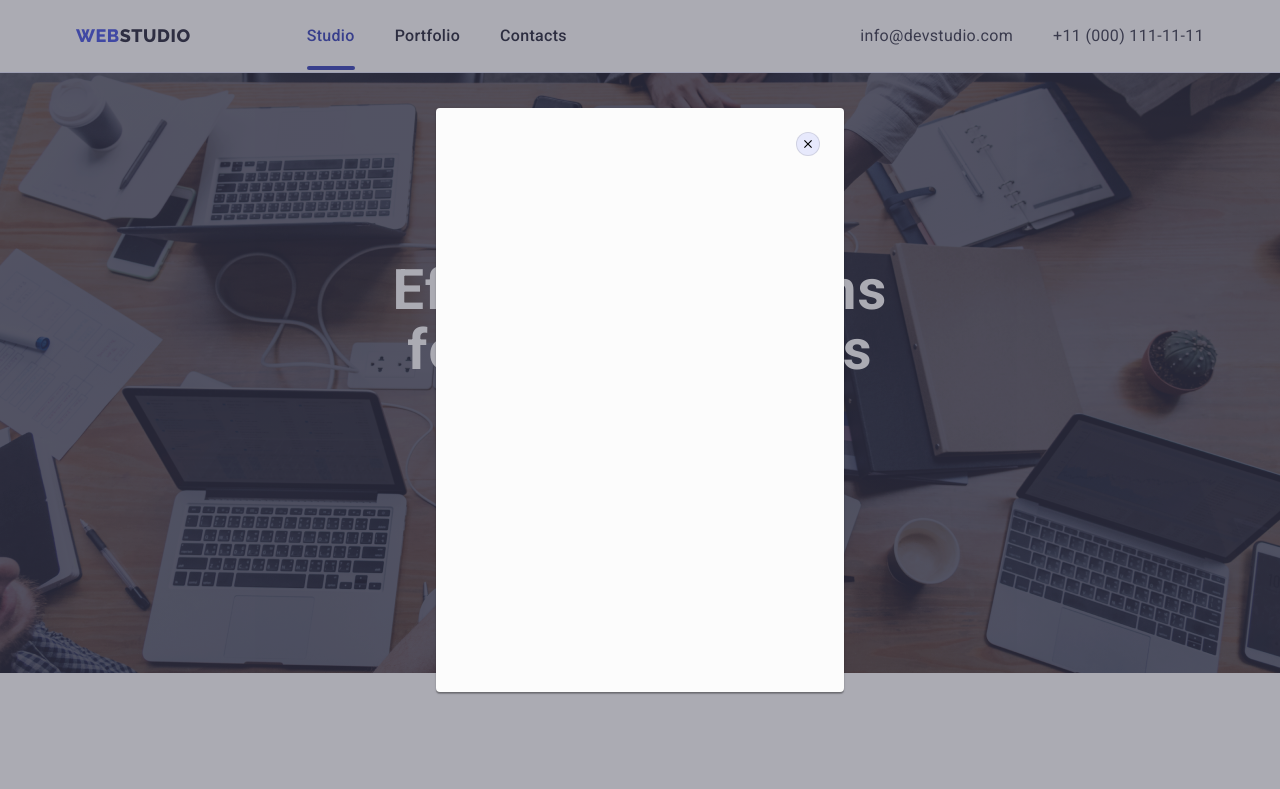
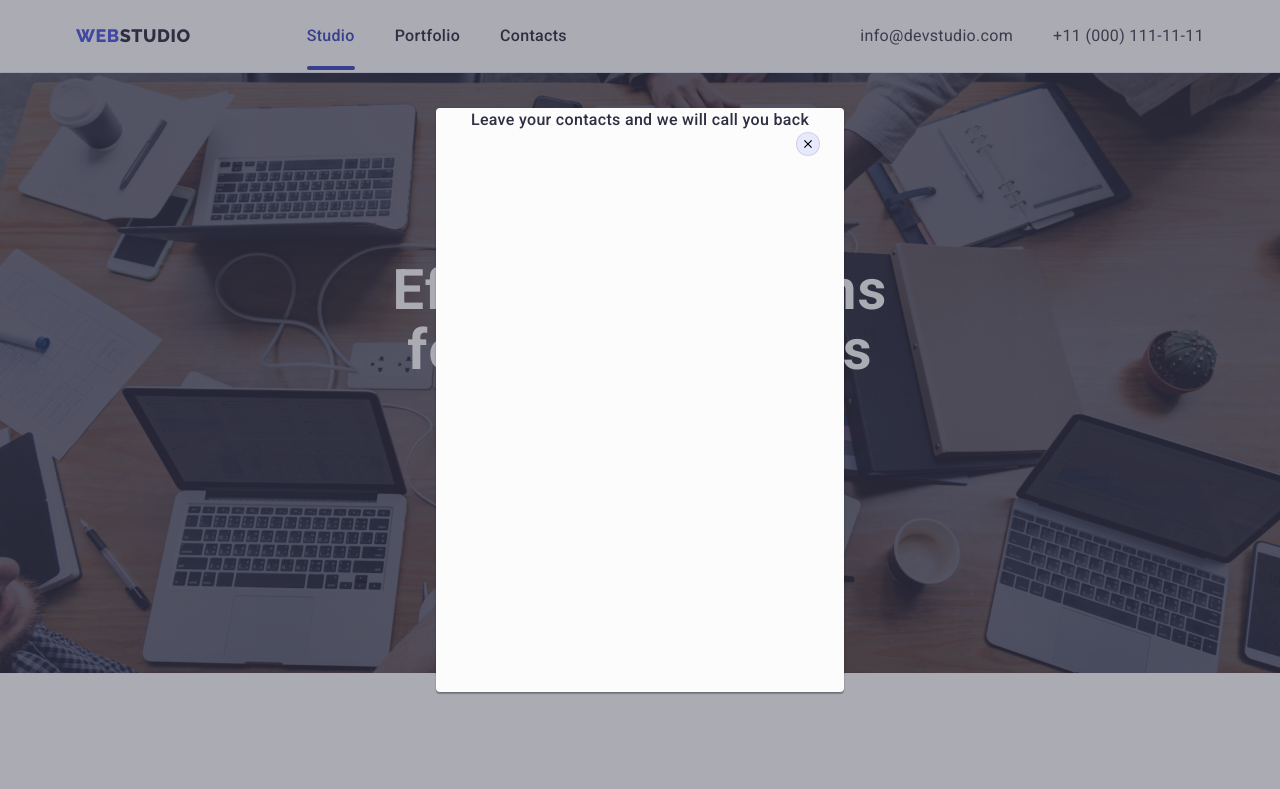
Before and after one commit to Serhii-Kysil/goit-markup-hw-05, a plain HTML site: page index.html in a window 1280 px wide. Both pictures are taken after a click on the button "Order Service". Shown: the top 789 px of the page. Drawn offline with nearby package versions, Linux system fonts and the light colour scheme.

Commit message:
modal window add

```diff
--- a/css/styles.css
+++ b/css/styles.css
@@ -648,3 +648,12 @@ input::placeholder {
 .footer-submit-icon {
   fill: #ffffff;
 }
+.modal-window-title {
+  color: #2e2f42;
+  text-align: center;
+  font-size: 16px;
+  font-style: normal;
+  font-weight: 500;
+  letter-spacing: 0.32px;
+  line-height: 24px;
+}
--- a/index.html
+++ b/index.html
@@ -479,6 +479,7 @@
             <input
               class="footer-email-input"
               type="email"
+              name="email"
               placeholder="E-mail"
             />
             <button class="footer-sub-btn" type="submit">
@@ -499,6 +500,11 @@
             <use href="./images/icons.svg#icon-close"></use>
           </svg>
         </button>
+        <div class="modal-window-info">
+          <p class="modal-window-title">
+            Leave your contacts and we will call you back
+          </p>
+        </div>
       </div>
     </div>
     <!-- Modal Window end-->
```
